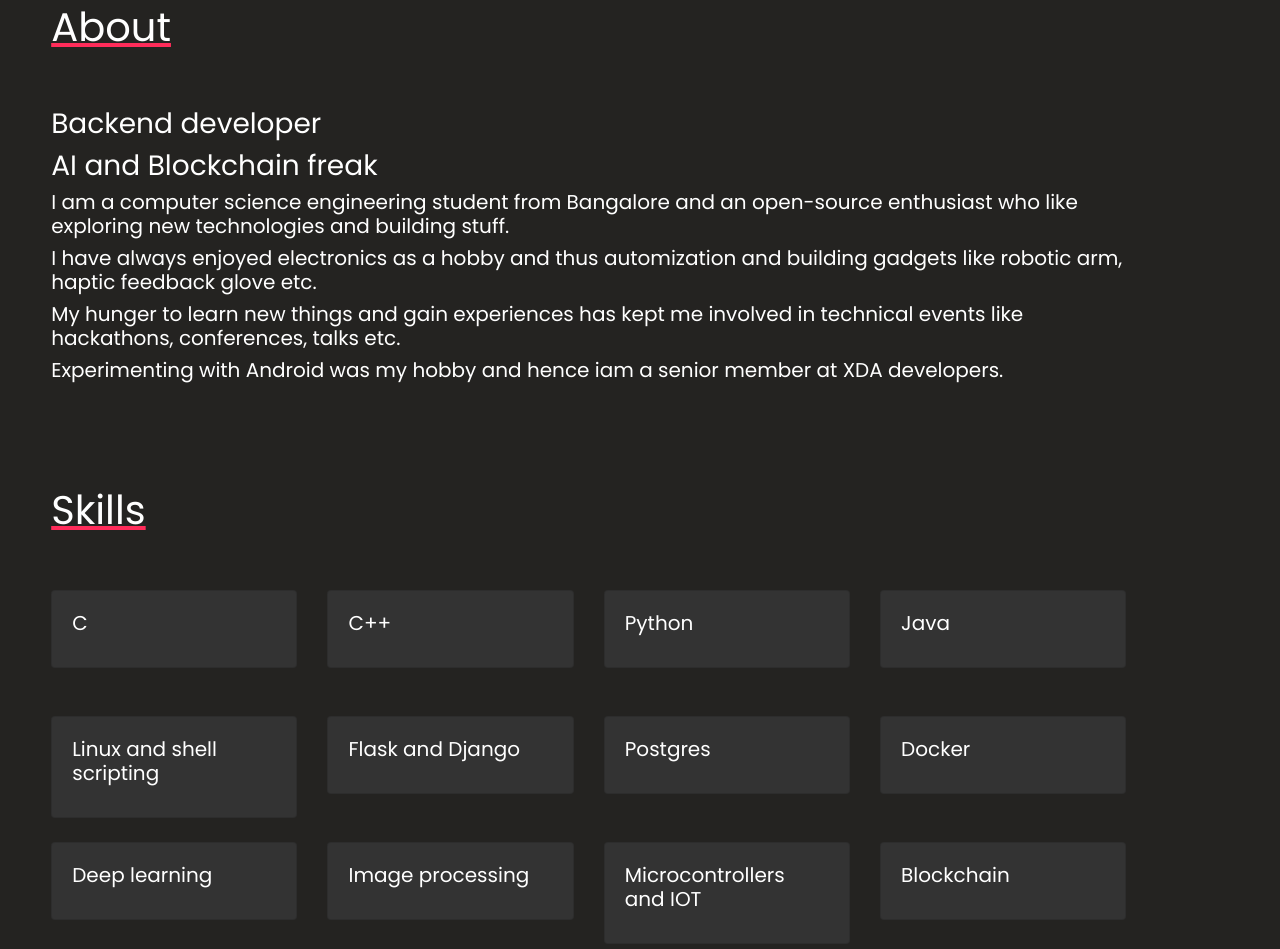
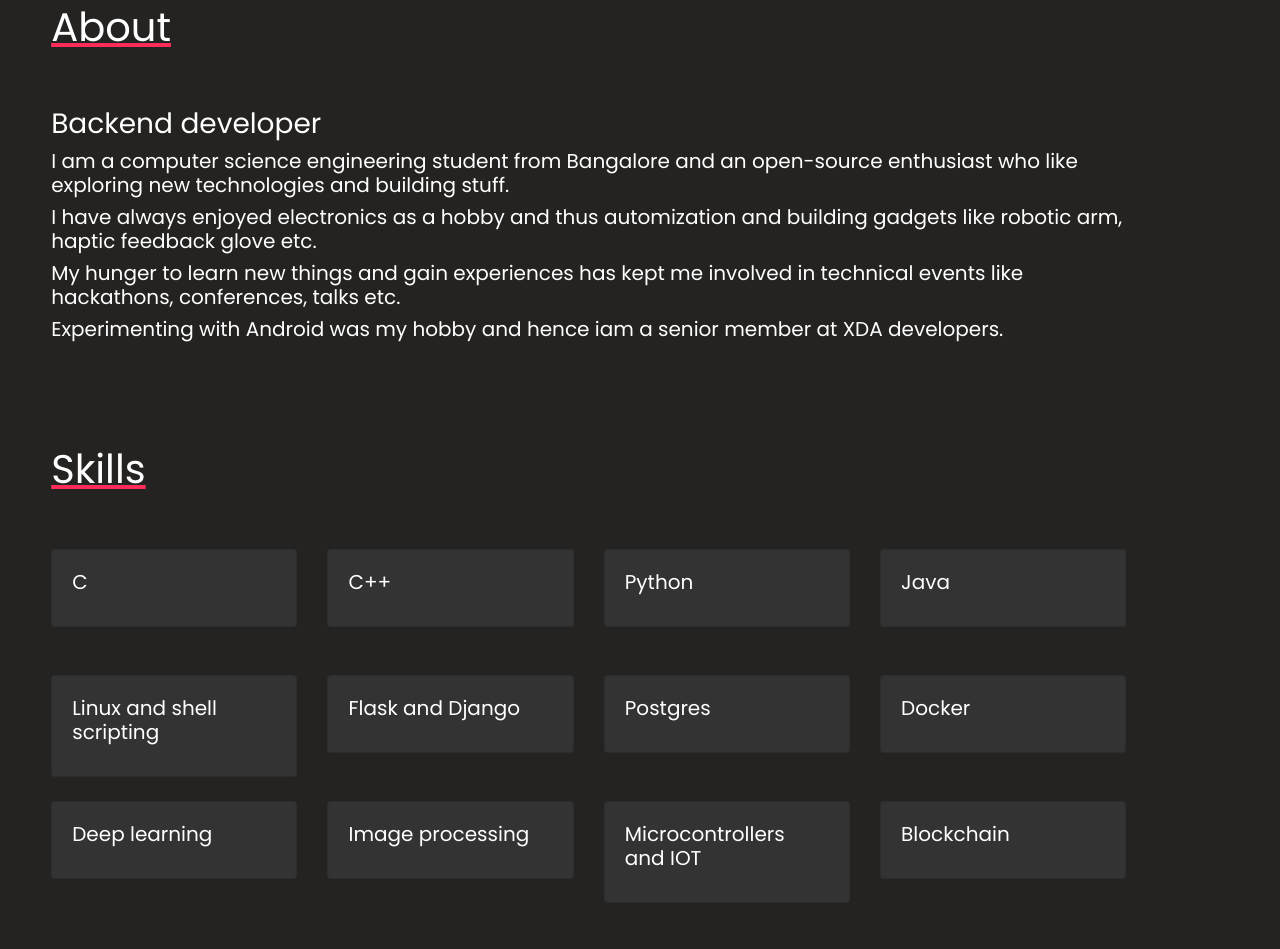
Before and after one commit to anirudha-bs/anirudha-bs.github.io, a plain HTML site: page index.html in a window 1280 px wide. Shown: the part 855-1804 px from the top of the page. Drawn offline with nearby package versions, Linux system fonts and the light colour scheme.

Commit message:
Update index.html

```diff
--- a/index.html
+++ b/index.html
@@ -59,9 +59,6 @@
 
         <h3 style="color: white;">
             Backend developer
-        </h3>
-        <h3 style="color: white;">
-            AI and Blockchain freak
         </h3>
         <h5 class="intro" style="color: white;">
             I am a computer science engineering student from Bangalore and an open-source enthusiast who like exploring new technologies and building stuff.
```
